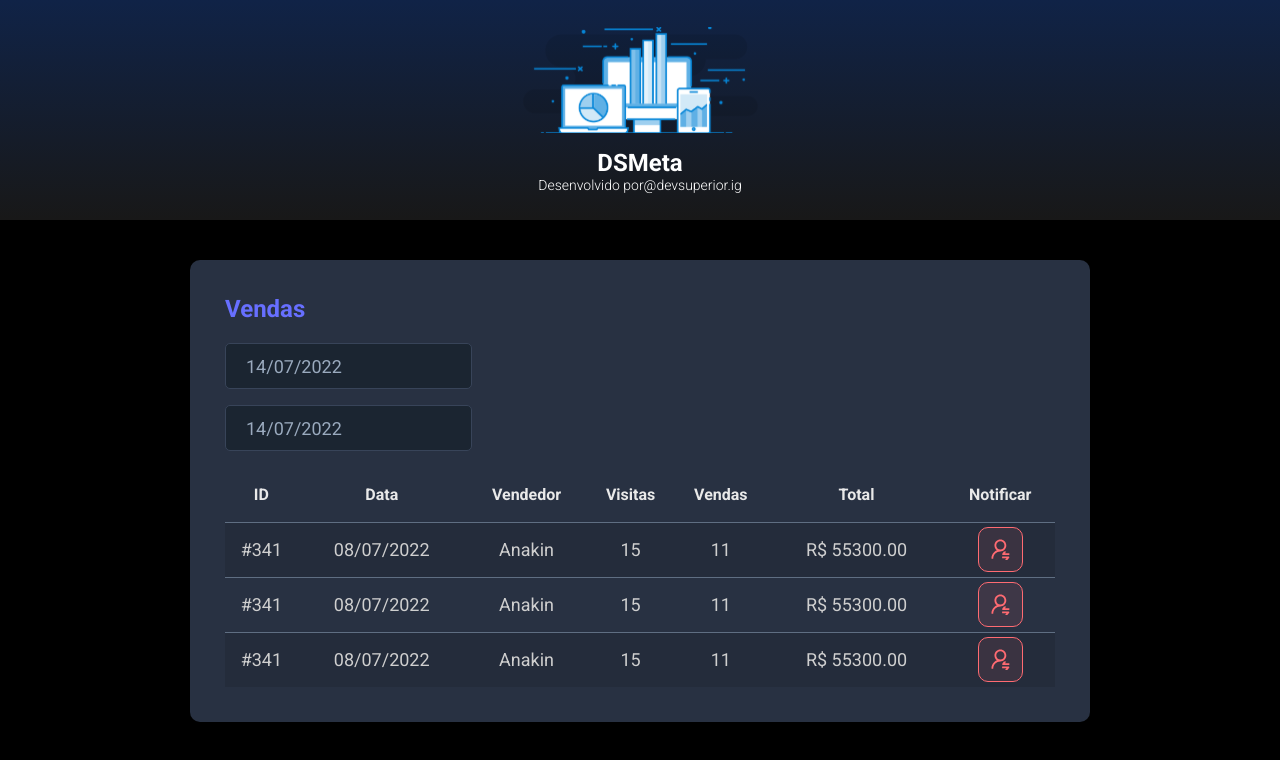
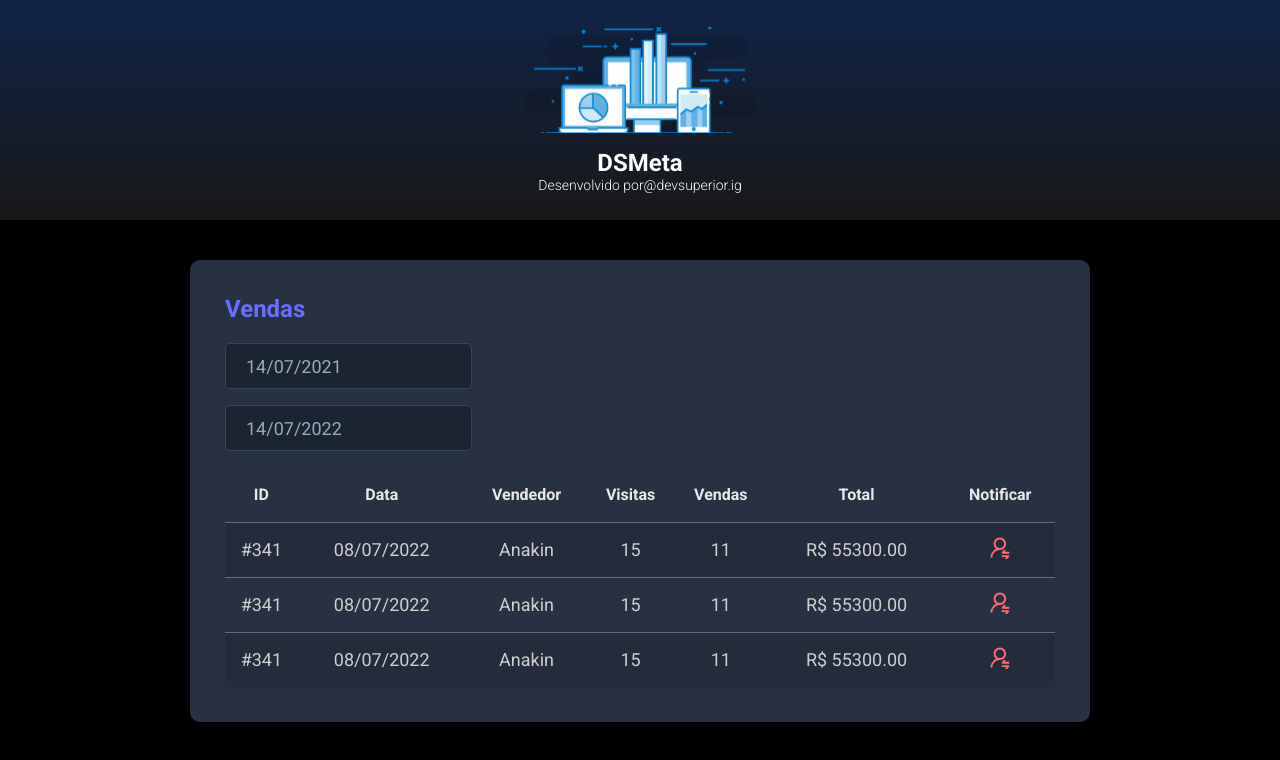
Before and after one commit to allysoncostap/dsmeta, a React (Vite) app in the folder frontend/: page / in a window 1280 px wide. Shown: the top 760 px of the page. Built offline with nearby package versions, Linux system fonts and the light colour scheme.

Commit message:
useState

```diff
--- a/frontend/src/App.tsx
+++ b/frontend/src/App.tsx
@@ -1,7 +1,7 @@
 
 
-import Header from "./components/Header"
-import SalesCard from "./components/SalesCard"
+import Header from "./components/Header";
+import SalesCard from "./components/SalesCard";
 
 function App() {
 return(
@@ -19,4 +19,4 @@
 )
 }
 
-export default App
+export default App;
--- a/frontend/src/components/Header/index.tsx
+++ b/frontend/src/components/Header/index.tsx
@@ -1,6 +1,6 @@
-import logo from "../../assets/img/logo.svg"
+import logo from "../../assets/img/logo.svg";
 
-import './styles.css'
+import './styles.css';
 
 function Header() {
     return(
@@ -20,4 +20,4 @@
     )
     }
 
-    export default Header
+    export default Header;
--- a/frontend/src/components/NotificationButton/index.tsx
+++ b/frontend/src/components/NotificationButton/index.tsx
@@ -1,5 +1,5 @@
-import icon  from '../../assets/img/notification-icon.svg'
-import './styles.css'
+import icon  from '../../assets/img/notification-icon.svg';
+
 
 function NotificationButton() {
     return(
@@ -13,4 +13,4 @@
     )
     }
 
-    export default NotificationButton
+    export default NotificationButton;
--- a/frontend/src/components/SalesCard/index.tsx
+++ b/frontend/src/components/SalesCard/index.tsx
@@ -1,25 +1,34 @@
+import { useState } from "react";
 import DatePicker from "react-datepicker";
 import "react-datepicker/dist/react-datepicker.css";
 import NotificationButton from '../NotificationButton'
 import './styles.css'
 
 function SalesCard() {
+  const min = new Date(new Date().setDate(new Date().getDate() - 365));
+
+  const max = new Date();
+const[minDate, setMinDate] = useState(min);
+const [maxDate , setMaxDate]= useState(max);
+
+
+
 return(
 <div className="dsmeta-card">
             <h2 className="dsmeta-sales-title">Vendas</h2>
             <div>
               <div className="dsmeta-form-control-container">
               <DatePicker
-    selected={new Date()}
-    onChange={(date: Date) => {}}
+    selected={minDate}
+    onChange={(date: Date) => setMinDate(date)}
     className="dsmeta-form-control"
     dateFormat="dd/MM/yyyy"
 />
               </div>
               <div className="dsmeta-form-control-container">
               <DatePicker
-    selected={new Date()}
-    onChange={(date: Date) => {}}
+    selected={maxDate}
+    onChange={(date: Date) => setMaxDate(date)}
     className="dsmeta-form-control"
     dateFormat="dd/MM/yyyy"
 />
```
Also changed, not shown: frontend/src/main.tsx (+4 -4 lines).
